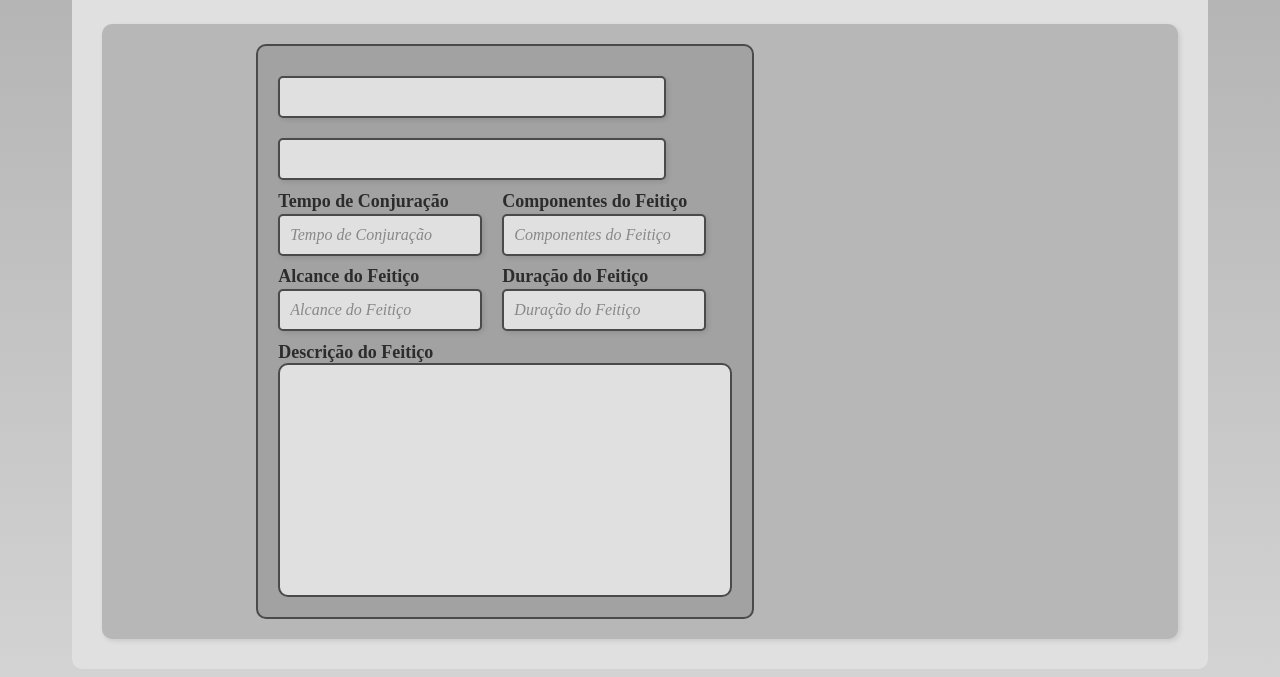
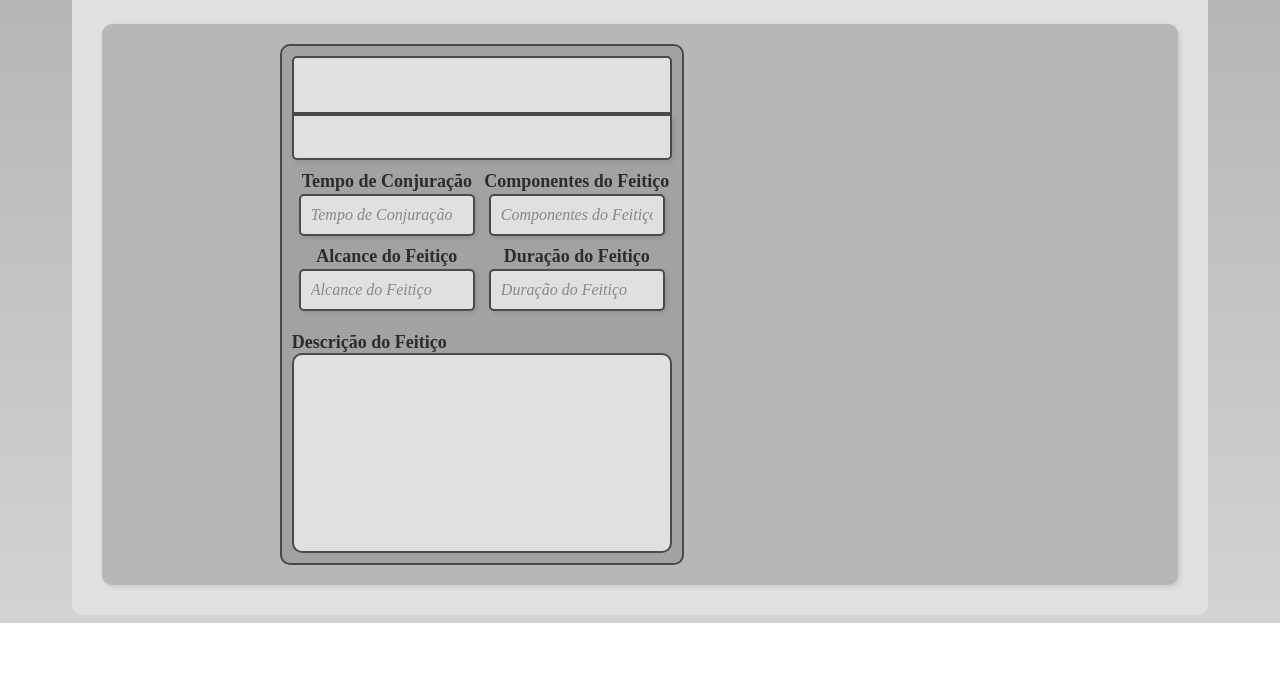
Before and after one commit to philystar/Contos-de-Myrathia, a plain HTML site: page spells.html in a window 1280 px wide. Shown: the part 554-1231 px from the top of the page. After the commit the page ends 1177 px from the top, so only its background shows below. Drawn offline with Linux system fonts and the light colour scheme; a web font is replaced by a local one.

Commit message:
bloco de spell

```diff
--- a/spells.html
+++ b/spells.html
@@ -63,21 +63,17 @@
                     <div class="section2block1" id="cantrips">
                         <div class="spell">
                             <div class="spelltop">
-                                <div class="spellname">
-                                    <input class="input" id="spellname">
-                                </div>
-                                <div class="spellcircle">
-                                    <input class="input" id="spellcircle">
-                                </div>
+                                <input class="input" id="spellname">
+                                <input class="input" id="spelltype">
                             </div>
                             <div class="spellmiddle">
-                                <div class="spellinfo_name">
+                                <div class="spellmiddle1">
                                     <label class="labels"> Tempo de Conjuração </label>
                                         <input class="input" id="spellaction" placeholder="Tempo de Conjuração">
                                     <label class="labels"> Alcance do Feitiço </label>
-                                        <input class="input" id="spelltype" placeholder="Alcance do Feitiço">
+                                        <input class="input" id="spellrange" placeholder="Alcance do Feitiço">
                                 </div>
-                                <div class="spellcomponents_duration">
+                                <div class="spellmiddle2">
                                     <label class="labels"> Componentes do Feitiço </label>
                                         <input class="input" id="spellcomponents" placeholder="Componentes do Feitiço">
                                     <label class="labels"> Duração do Feitiço </label>
@@ -90,7 +86,6 @@
                                     <textarea id="spelldescription">
 
                                     </textarea>
-
                                 </div>
                             </div>
                         </div>
--- a/style.css
+++ b/style.css
@@ -81,7 +81,6 @@
     align-items: center;
     box-shadow: 2px 2px 5px rgba(0, 0, 0, 0.1);
 }
-
 
 .pic {
     max-width: 270px;
--- a/style1.css
+++ b/style1.css
@@ -274,17 +274,67 @@
 }
 
 .spell {
+    background-color: var(--cor-fieldhighlight);
+    border: 2px solid var(--cor-border);
+    border-radius: 10px;
     display: flex;
     flex-direction: column;
     gap: 1px;
-    padding: 20px;
-    border: 2px solid var(--cor-border);
-    border-radius: 10px;
-    background-color: var(--cor-fieldhighlight);
+    width: 400px;
 }
+.spelltop {
+    display: flex;
+    flex-direction: column;
+    align-items: center;
+    padding-left: 10px;
+    padding-right: 10px;
+}
+
 .spellmiddle {
     display: flex;
     flex-direction: row;
+    padding-left: 10px;
+    padding-right: 10px;
+}
+
+.spellmiddle1 {
+    display: flex;
+    flex-direction: column;
+    align-items: center;
+}
+
+.spellmiddle2 {
+    display: flex;
+    flex-direction: column;
+    align-items: center;
+}
+
+.spellbottom {
+    padding: 10px;
+}
+
+#spellname {
+    font-family: "MedievalSharp";
+    font-size: 30px;
+    text-align: center;
+    box-shadow: var(--cor-fieldhighlight);
+    margin-bottom: 0px;
+    width: 100%;
+    box-sizing: border-box;
+    border-bottom-right-radius: 0px;
+    border-bottom-left-radius: 0px;
+}
+
+#spelltype {
+    font-family: "MedievalSharp";
+    font-style: italic;
+    font-size: 20px;
+    text-align: center;
+    margin-top: 0px;
+    width: 100%;
+    box-sizing: border-box;
+    border-top-right-radius: 0px;
+    border-top-left-radius: 0px;
 }
 
 #spelldescription {
@@ -292,8 +342,6 @@
     vertical-align: top;
     padding: 5px;
     resize: none;
-    min-width: 440px;
-    min-height: 220px;
     border-radius: 10px;
     font-family: "IM Fell English";
     font-size: 15px;
@@ -301,11 +349,12 @@
     transition: border-color 0.3s ease, box-shadow 0.3s ease;
     overflow-y: auto;
     scrollbar-width: thin;
-    justify-content: center;
     background-color: var(--cor-input);
-
+    width: 100%;
+    height: 200px;
+    box-sizing: border-box;
 }
 
-#spellaction, #spelltype, #spellduration, #spellcomponents {
+#spellaction, #spellrange, #spellduration, #spellcomponents {
     margin-top: 2px;
 }
```
